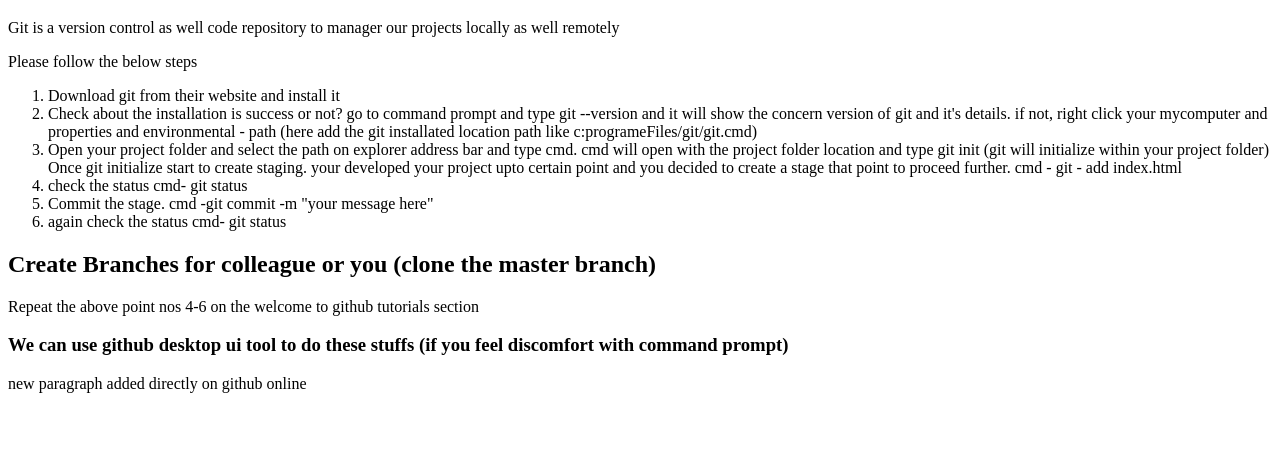
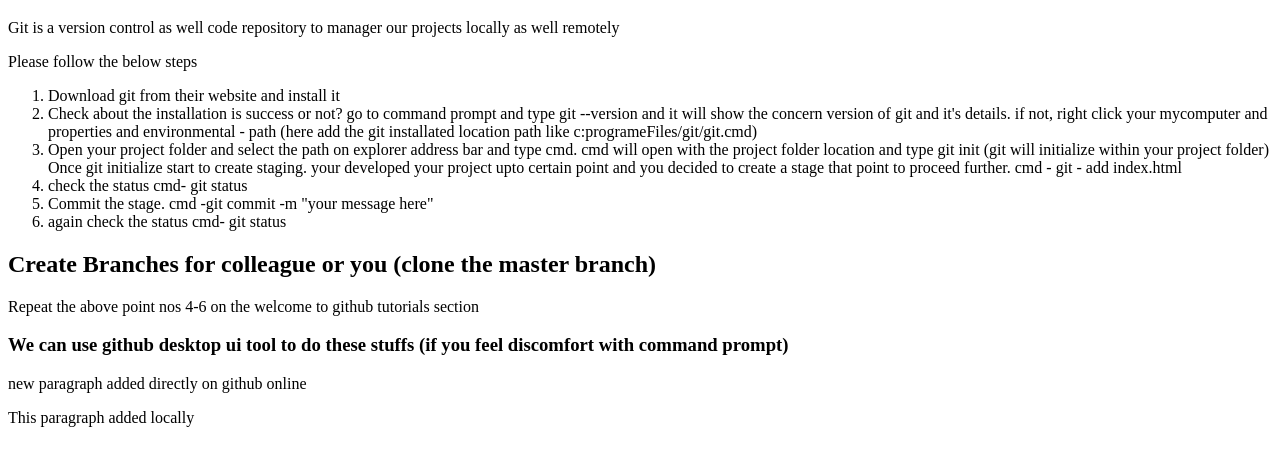
Before and after one commit to blissmani77/demo, a plain HTML site: page index.html in a window 1280 px wide. Shown: the part 61-526 px from the top of the page. Drawn offline with Linux system fonts and the light colour scheme.

Commit message:
local change

```diff
--- a/index.html
+++ b/index.html
@@ -27,7 +27,7 @@
 <p>Repeat the above point nos 4-6 on the welcome to github tutorials section </p>
 <h3>We can use github desktop ui tool to do these stuffs (if you feel discomfort with command prompt)</h3>
 <p>new paragraph added directly on github online</p>
-
+<p>This paragraph added locally</p>
 <script src="script.js"></script>
 </body>
 </html>
```
